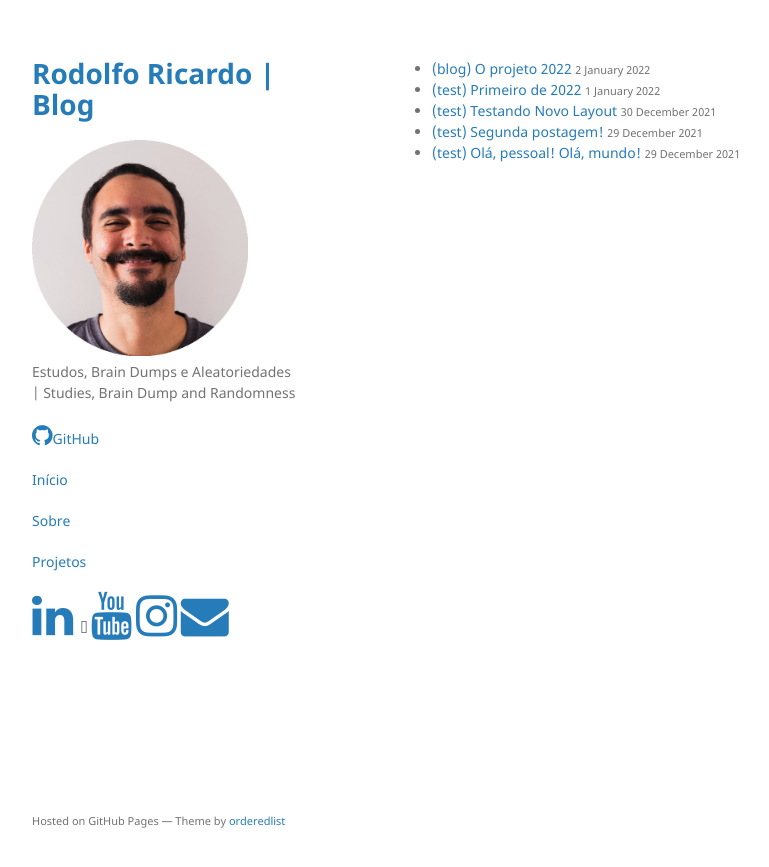
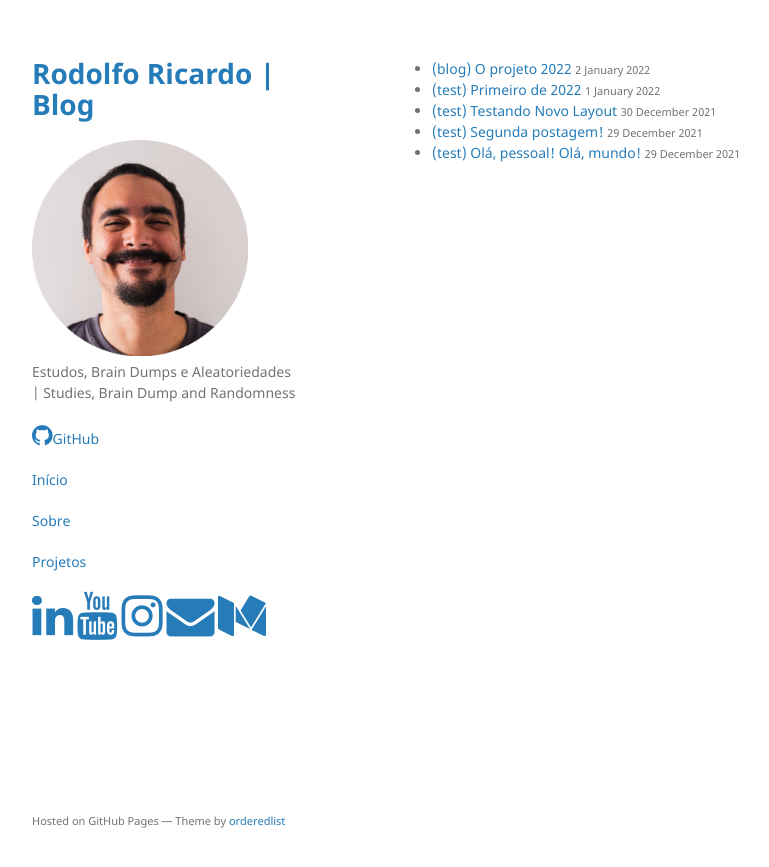
Before and after one commit to rodolforicardotech/rodolforicardotech.github.io, a Jekyll site: the page built from index.md, in a window 1280 px wide. Shown: the top 867 px of the page, without its empty margins (178-947 px from the left). Built offline with Jekyll 4.4.1, drawn with Linux system fonts in a browser that asks for light colours; our own code applies the rules of GitHub Pages for plain Markdown files.

Commit message:
icone medium e alterando a ordem

```diff
--- a/_layouts/default.html
+++ b/_layouts/default.html
@@ -44,11 +44,10 @@
         <p class="view"><a href="">Projetos</a></p>
 
         <a style="font-size:48px" href="https://www.linkedin.com/in/rodolforicardotech/" class="fa fa-linkedin"></a>
-        <a style="font-size:48px" href="https://medium.com/@rodolforicardotech" class="fa fa-medium-m"></a>
-        <i href="https://medium.com/@rodolforicardotech" class=fa>&#xf3c7;</i>
         <a style="font-size:48px" href="https://www.youtube.com/channel/UCor8UQO0WwRDVheubXZptZg/videos" class="fa fa-youtube"></a>
         <a style="font-size:48px" href="http://instagram.com/rodolforicardotech" class="fa fa-instagram"></a>
         <a style="font-size:48px" href="mailto:rodolforicardotech@gmail.com" class="fa fa-envelope"></a>
+        <a style="font-size:48px" href="https://medium.com/@rodolforicardotech" class="fa fa-medium"></a>
 
 
         <!--{% if site.show_downloads %}
```
